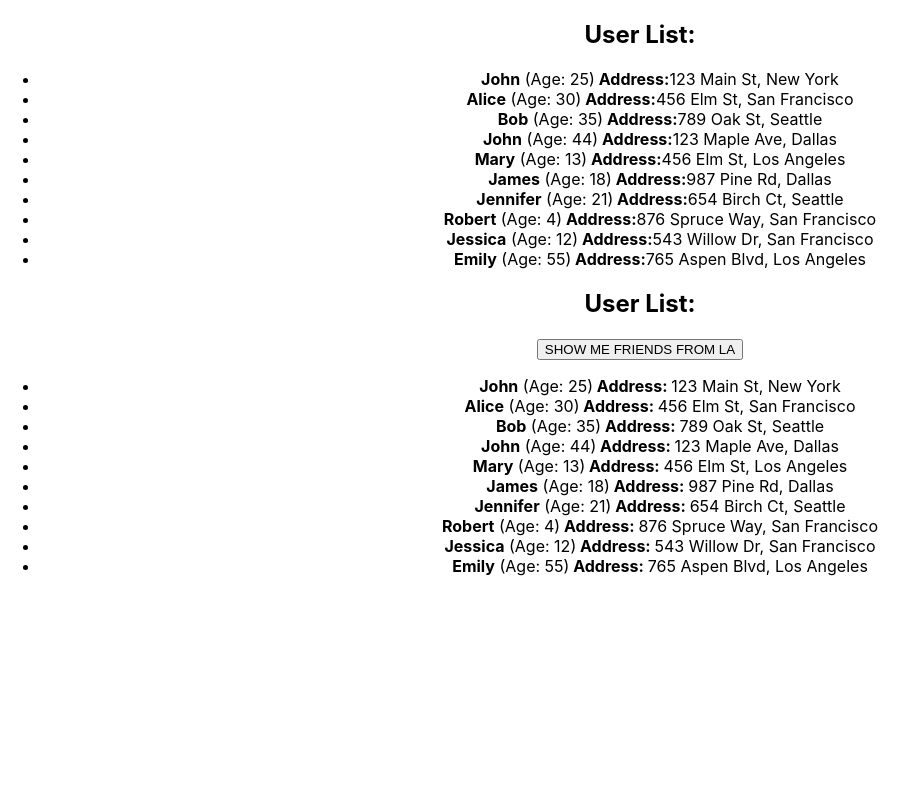
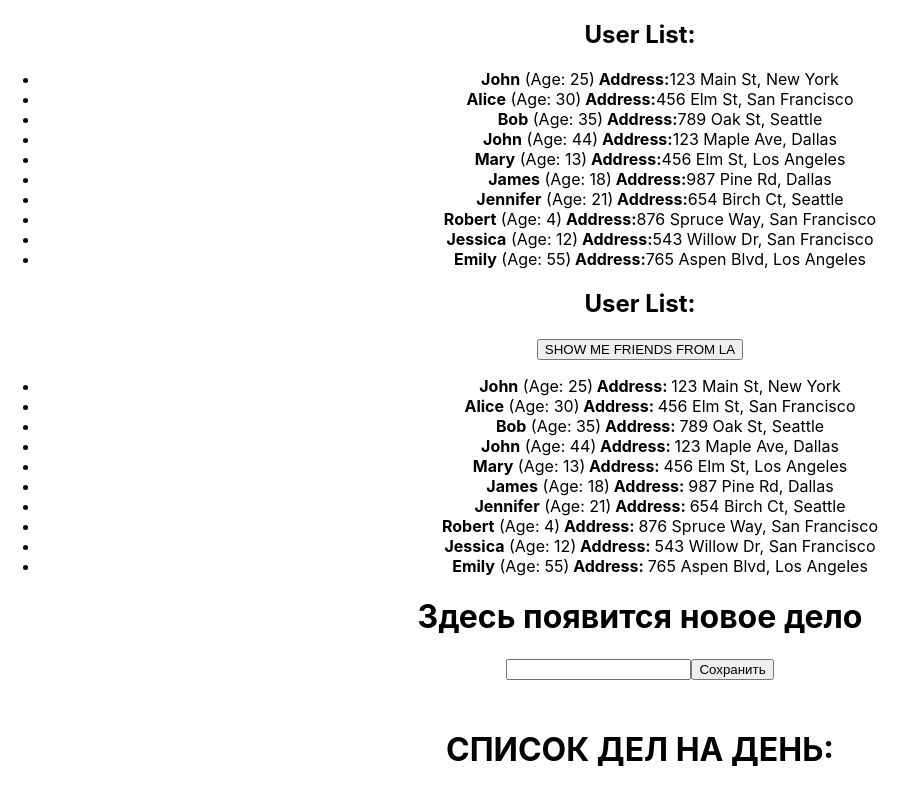
Before and after one commit to MacheteBy/homework-front-main, a React (Create React App) app: page / in a window 1280 px wide. Shown: the whole page, without its empty margins (0-918 px from the left). Built offline with nearby package versions, Linux system fonts and the light colour scheme.

Commit message:
23.11.23 try HW3

```diff
--- a/src/App.tsx
+++ b/src/App.tsx
@@ -9,7 +9,7 @@
     <div className="App">
       <HW1 />
       <HW2 />
-      {/*<HW3 />*/}
+      <HW3 />
       {/*<HW4 />*/}
     </div>
   );
--- a/src/HW/3/HW3.tsx
+++ b/src/HW/3/HW3.tsx
@@ -1,4 +1,4 @@
-import { useState } from 'react';
+import { ChangeEvent, useState } from 'react';
 
 export const HW3 = () => {
   // 1️⃣ Раскомментируйте JSX(HW3.tsx) и вы увидите,
@@ -15,7 +15,7 @@
     'То, что вы делаете по ночам, то и делает вас богатым. (Аль Капоне)',
   ]);
 
-  const handleChange = (event: 'НУЖНО ПРОТИПИЗИРОВАТЬ') => {
+  const handleChange = (event: ChangeEvent<HTMLInputElement>) => {
     // setCurrentText(ЧЕГО-ТО НЕ ХВАТАЕТ);
   };
 
@@ -26,29 +26,29 @@
 
   return (
     <div id={'hw03'}>
-      {/*{currentText ? (*/}
-      {/*  <h1 id={'hw03-text'}>ЗДЕСЬ ХОТЕЛОСЬ БЫ УВИДЕТЬ ВВОДИМЫЙ ТЕКСТ</h1>*/}
-      {/*) : (*/}
-      {/*  <h1 id={'hw03-default-text'}>Здесь появится новое дело</h1> // ничего не меняем, здесь все норм*/}
-      {/*)}*/}
+      {currentText ? (
+        <h1 id={'hw03-text'}>ЗДЕСЬ ХОТЕЛОСЬ БЫ УВИДЕТЬ ВВОДИМЫЙ ТЕКСТ</h1>
+      ) : (
+        <h1 id={'hw03-default-text'}>Здесь появится новое дело</h1> // ничего не меняем, здесь все норм
+      )}
 
-      {/*<input id={'hw03-input'} type="text" value={currentText} onChange={handleChange} />*/}
+      <input id={'hw03-input'} type="text" value={currentText} onChange={handleChange} />
 
-      {/*<button id={'hw03-button'} onClick={() => {}}> // НЕ ХВАТАТЕТ ФУНКЦИИ*/}
-      {/*  Сохранить*/}
-      {/*</button>*/}
+      <button id={'hw03-button'} onClick={() => {}}>
+        Сохранить
+      </button>
 
-      {/*<h1 style={{ marginTop: '50px' }}>СПИСОК ДЕЛ НА ДЕНЬ:</h1>*/}
+      <h1 style={{ marginTop: '50px' }}>СПИСОК ДЕЛ НА ДЕНЬ:</h1>
 
-      {/*<ol id={'hw03-tasks'}>*/}
-      {/*  {ОТРИСОВАТЬ МАССИВ.map((el, index) => {*/}
-      {/*    return (*/}
-      {/*      <li key={index} id={`hw03-task-${index}`}>*/}
-      {/*        {el}*/}
-      {/*      </li>*/}
-      {/*    );*/}
-      {/*  })}*/}
-      {/*</ol>*/}
+      {/* <ol id={'hw03-tasks'}>
+        ОТРИСОВАТЬ МАССИВ.map((el, index) => {}
+          return (
+           <li key={index} id={`hw03-task-${index}`}>
+              {el}
+            </li>
+          );
+        })
+      </ol>  */}
     </div>
   );
 };
```
